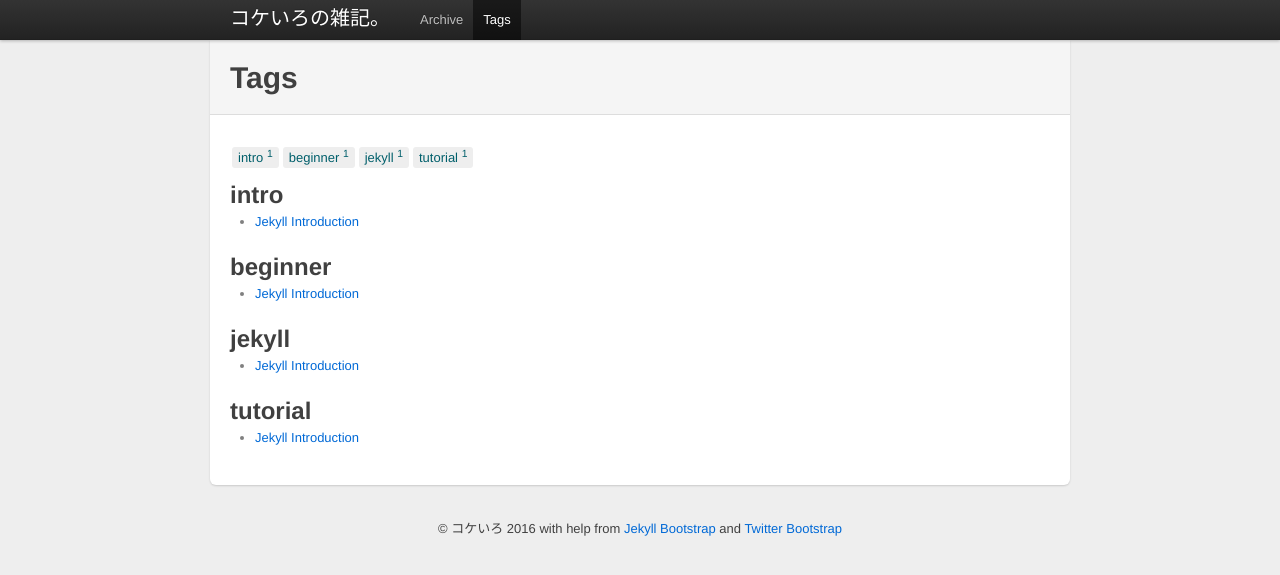
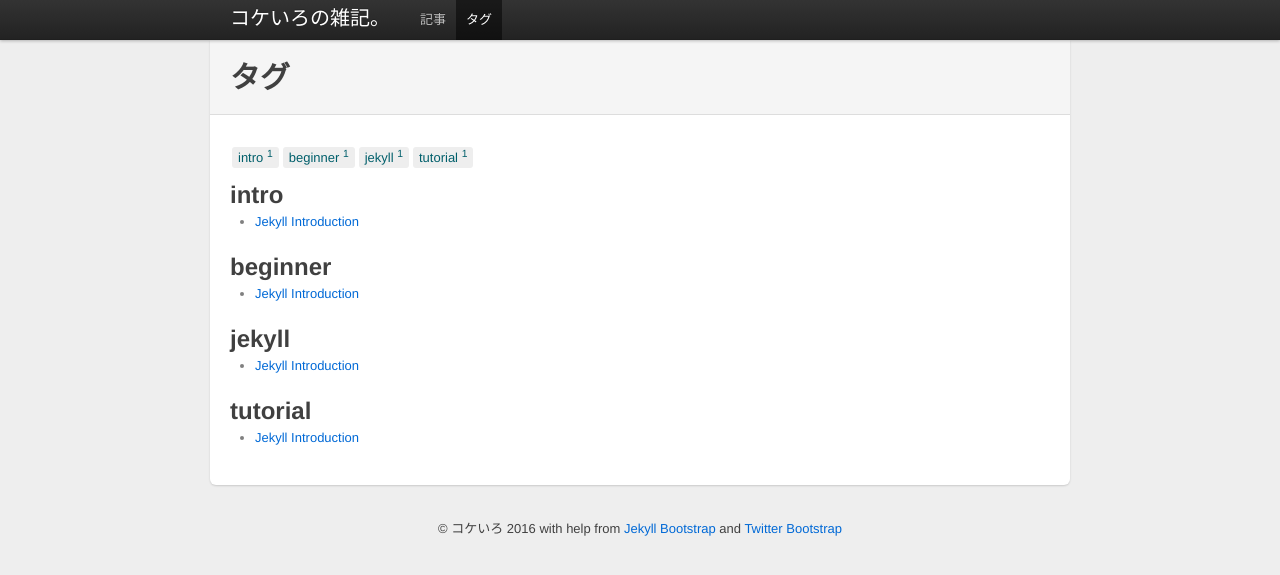
Before and after one commit to kokeiro001/kokeiro001.github.io, a Jekyll site: the page built from tags.html, in a window 1280 px wide. Shown: the top 575 px of the page. Built offline with Jekyll 4.4.1, drawn with Linux system fonts in a browser that asks for light colours.

Commit message:
上部ナビゲーションバーの文言を日本語化した

```diff
--- a/archive.html
+++ b/archive.html
@@ -1,6 +1,6 @@
 ---
 layout: page
-title : Archive
+title : 記事
 header : Post Archive
 group: navigation
 ---
--- a/tags.html
+++ b/tags.html
@@ -1,6 +1,6 @@
 ---
 layout: page
-title: Tags
+title: タグ
 header: Posts By Tag
 group: navigation
 ---
```
